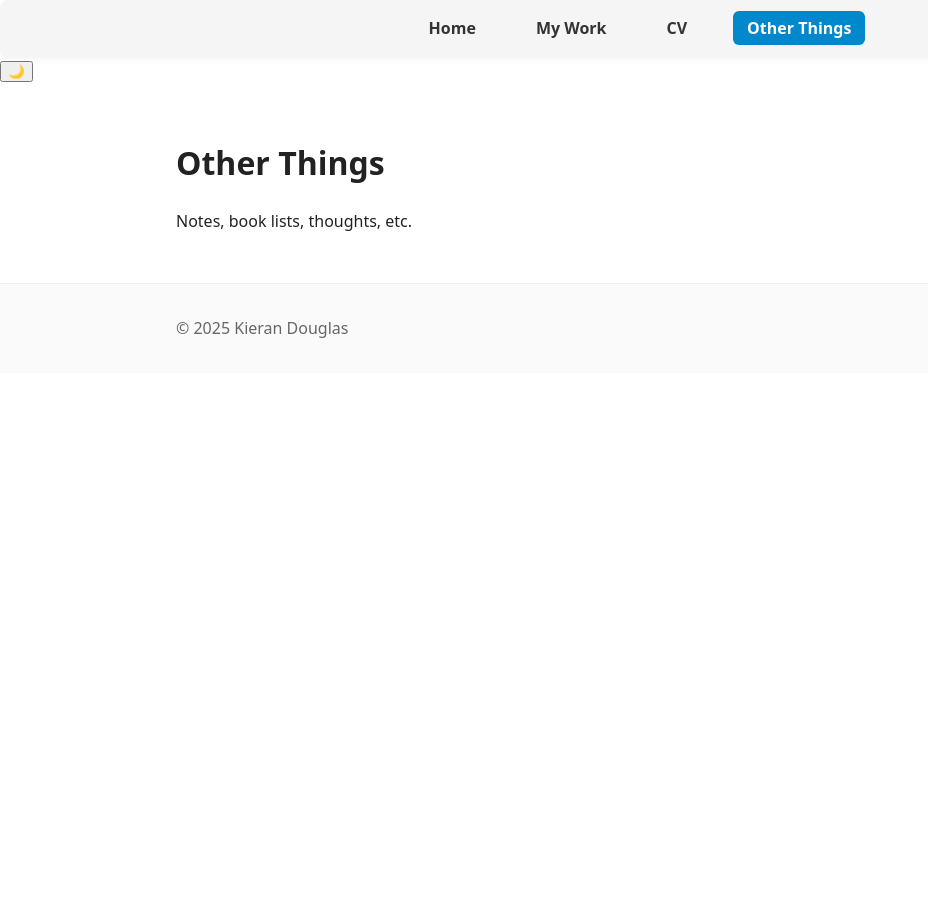
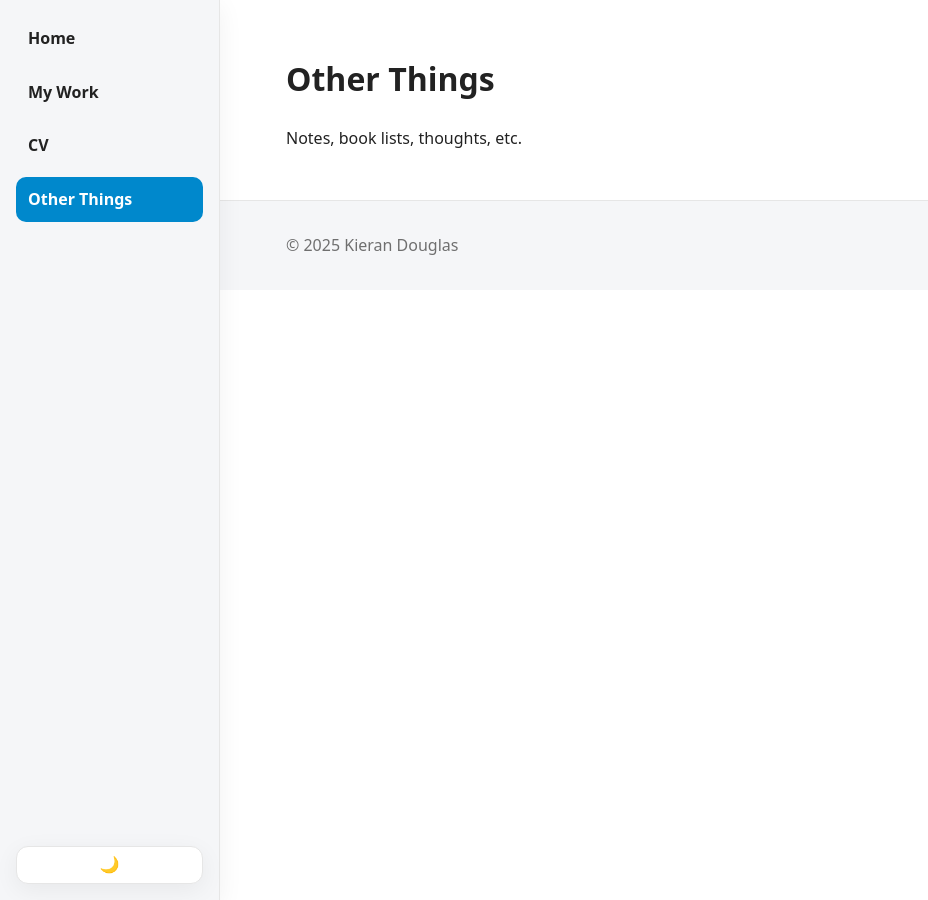
Before and after one commit to KieranCDouglas/kierancdouglas.github.io, a Jekyll site: the page built from other-things.md, in a window 1280 px wide. Shown: the whole page, without its empty margins (0-928 px from the left). Built offline with Jekyll 4.4.1, drawn with Linux system fonts in a browser that asks for light colours.

Commit message:
Update style.css

```diff
--- a/assets/css/style.css
+++ b/assets/css/style.css
@@ -1,14 +1,51 @@
+/* ===================== */
+/* THEME TOKENS          */
+/* ===================== */
 :root {
-  --max-width: 760px;
+  --max-width: 960px;
+
+  /* light theme */
+  --bg: #ffffff;
+  --text: #222222;
+  --muted: #6f6f6f;
+  --surface: #ffffff;
+  --surface-2: #f5f6f8;
+  --border: #e6e6e6;
+  --brand: #0088cc;
+
+  --radius: 16px;
+  --shadow: 0 6px 24px rgba(0,0,0,.06);
 }
 
+html[data-theme="dark"] {
+  --bg: #0f1115;
+  --text: #e7e7e7;
+  --muted: #a0a0a0;
+  --surface: #161a23;
+  --surface-2: #1c2230;
+  --border: #2b3447;
+  --brand: #5ab0ff;
+  --shadow: 0 8px 28px rgba(0,0,0,.45);
+}
+
+/* Respect system preference if user hasn't chosen */
+@media (prefers-color-scheme: dark) {
+  html:not([data-theme="light"]):not([data-theme="dark"]) {
+    color-scheme: dark;
+  }
+}
+
+/* ===================== */
+/* BASE LAYOUT           */
+/* ===================== */
 * { box-sizing: border-box; }
 
 body {
   margin: 0;
   font: 16px/1.6 system-ui, -apple-system, Segoe UI, Roboto, Helvetica, Arial, sans-serif;
-  color: #222;
-  background: #fff;
+  color: var(--text);
+  background: var(--bg);
+  padding-left: 220px; /* space for the fixed sidebar */
 }
 
 .container {
@@ -17,106 +54,91 @@ body {
   padding: 0 1rem;
 }
 
-.site-header { background: #fafafa; border-bottom: 1px solid #eee; }
-.site-title { margin: 0; font-size: 1.4rem; }
-.site-title a { text-decoration: none; color: inherit; }
-.site-tagline { margin: .25rem 0 0; color: #777; }
-
 main.container { padding: 2rem 1rem; }
 
-.site-footer { border-top: 1px solid #eee; background: #fafafa; padding: 1rem 0; color: #666; }
+.site-footer {
+  border-top: 1px solid var(--border);
+  background: var(--surface-2);
+  padding: 1rem 0;
+  color: var(--muted);
+}
 
-/* Your existing navbar styles */
+/* ===================== */
+/* SIDEBAR NAV (DESKTOP) */
+/* ===================== */
+.navbar {
+  position: fixed;
+  inset: 0 auto 0 0;     /* left sidebar */
+  width: 220px;
+  height: 100vh;
+  display: flex;
+  flex-direction: column;
+  gap: 12px;
+  padding: 16px;
+  background: var(--surface-2);
+  border-right: 1px solid var(--border);
+  box-shadow: var(--shadow);
+  z-index: 1000;
+}
+
+/* optional brand (if you add it in navigation.html) */
+.brand-link {
+  font-weight: 800;
+  text-decoration: none;
+  color: var(--text);
+}
+.brand-link:hover { opacity: .85; }
+
+/* vertical link list */
 .navbar ul {
   list-style: none;
   display: flex;
-  justify-content: center;
-  gap: 32px;
-  background: #f5f5f5;
-  padding: 1rem 0;
+  flex-direction: column;
+  gap: 8px;
+  padding: 0;
   margin: 0;
-  border-radius: 8px;
-  box-shadow: 0 2px 8px rgba(0,0,0,0.04);
+  background: transparent;
+  border-radius: 0;
+  box-shadow: none;
 }
+
 .navbar a {
+  display: block;
   text-decoration: none;
-  color: #333;
+  color: var(--text);
   font-weight: 600;
-  padding: 6px 14px;
-  border-radius: 6px;
-  transition: background 0.2s, color 0.2s;
+  padding: 10px 12px;
+  border-radius: 10px;
+  transition: background .2s, color .2s, transform .05s;
 }
-.navbar a:hover,
+.navbar a:hover { background: rgba(0,0,0,.04); }
+html[data-theme="dark"] .navbar a:hover { background: rgba(255,255,255,.06); }
+
 .navbar a.active {
-  background: #0088cc;
+  background: var(--brand);
   color: #fff;
 }
 
-/* --- Project list styles --- */
-.project-list {
-  list-style: none;
-  padding: 0;
-  margin: 1rem 0;
-  display: grid;
-  gap: 16px;
+/* dark-mode toggle button inside the sidebar */
+.theme-toggle {
+  margin-top: auto;      /* push to bottom */
+  align-self: stretch;
+  appearance: none;
+  border: 1px solid var(--border);
+  background: var(--surface);
+  color: var(--text);
+  border-radius: 12px;
+  padding: 10px 12px;
+  font-size: 16px;
+  line-height: 1;
+  cursor: pointer;
+  box-shadow: var(--shadow);
 }
-.project-card {
-  border: 1px solid #eee;
-  border-radius: 12px;
-  padding: 12px;
-  background: #fff;
-  transition: box-shadow 0.2s ease;
-}
-.project-card:hover {
-  box-shadow: 0 2px 8px rgba(0,0,0,0.08);
-}
-.project-link {
-  display: grid;
-  grid-template-columns: 120px 1fr;
-  gap: 12px;
-  text-decoration: none;
-  color: inherit;
-}
-.project-thumb {
-  width: 120px;
-  height: 80px;
-  object-fit: cover;
-  border-radius: 8px;
-}
-.project-meta .muted {
-  color: #777;
-  font-weight: 400;
-}
-.project-meta .summary {
-  color: #444;
-  margin-top: 4px;
-}
-@media (max-width: 640px) {
-  .project-link {
-    grid-template-columns: 1fr;
-  }
-  .project-thumb {
-    width: 100%;
-    height: auto;
-  }
-}
+.theme-toggle:hover { filter: brightness(0.98); }
 
-/* ===== Theme tokens (easy to tweak) ===== */
-:root {
-  --max-width: 960px;
-  --brand: #0088cc;
-  --text: #222;
-  --muted: #777;
-  --surface: #ffffff;
-  --surface-2: #f7f7f8;
-  --radius: 16px;
-  --shadow: 0 6px 24px rgba(0,0,0,.06);
-}
-
-/* Layout containers */
-.container { max-width: var(--max-width); margin: 0 auto; padding: 0 1rem; }
-
-/* Buttons */
+/* ===================== */
+/* BUTTONS               */
+/* ===================== */
 .btn {
   display: inline-block;
   padding: 10px 16px;
@@ -128,72 +150,102 @@ main.container { padding: 2rem 1rem; }
 .btn--primary { background: var(--brand); color: #fff; }
 .btn--primary:hover { filter: brightness(0.95); }
 .btn--ghost { background: transparent; color: var(--brand); }
-.btn--ghost:hover { background: rgba(0,0,0,.03); }
+.btn--ghost:hover { background: rgba(0,0,0,.04); }
+html[data-theme="dark"] .btn--ghost:hover { background: rgba(255,255,255,.06); }
 
-/* Hero */
-.home .hero {
+/* ===================== */
+/* INTRO / ABOUT CARD    */
+/* ===================== */
+.intro {
   display: grid;
-  grid-template-columns: 1.1fr .9fr;
-  align-items: center;
-  gap: 40px;
-  padding: 48px 0 24px;
+  grid-template-columns: 1.2fr .8fr;
+  gap: 28px;
+  padding: 24px;
+  background: var(--surface);
+  border: 1px solid var(--border);
+  border-radius: var(--radius);
+  box-shadow: var(--shadow);
+  margin: 28px 0 12px;
 }
-.eyebrow {
-  letter-spacing: .16em;
-  text-transform: uppercase;
-  color: var(--muted);
-  font-size: .85rem;
-  margin: 0 0 .5rem;
-}
-.hero__title {
-  font-size: clamp(28px, 4vw, 44px);
-  line-height: 1.2;
-  margin: 0 0 .5rem;
-}
-.hero__title em { font-style: normal; text-decoration: underline; text-decoration-thickness: .15em; text-underline-offset: .18em; }
-.hero__tagline { color: var(--muted); margin: 0 0 1rem; }
-.hero__actions { display: flex; gap: 12px; }
-.hero__image img {
-  width: 100%; height: auto; border-radius: var(--radius); box-shadow: var(--shadow);
+.intro__title { margin: 0 0 .25rem; font-size: clamp(28px, 4vw, 40px); line-height: 1.2; }
+.intro__blurb { color: #444; margin: 0 0 12px; }
+html[data-theme="dark"] .intro__blurb { color: var(--muted); }
+.intro__contacts { list-style: none; padding: 0; margin: 0 0 12px; color: var(--text); }
+.intro__contacts li { margin: 4px 0; }
+.intro__image img {
+  width: 100%;
+  height: auto;
+  max-height: 320px;
+  object-fit: cover;
+  border-radius: 14px;
+  box-shadow: var(--shadow);
 }
 
-/* About mini section */
-.about {
-  display: grid;
-  grid-template-columns: 120px 1fr;
-  gap: 20px;
-  align-items: center;
-  padding: 24px 0 8px;
+/* ===================== */
+/* SECTIONS / CARDS      */
+/* ===================== */
+.section-title {
+  text-align: center;
+  margin: 40px 0 12px;
+  letter-spacing: .12em;
+  text-transform: uppercase;
 }
-.about__avatar {
-  width: 120px; height: 120px; border-radius: 50%;
-  object-fit: cover; box-shadow: var(--shadow);
-}
-.about__links .btn { margin-right: 8px; }
 
-/* Section title */
-.section-title { text-align: center; margin: 40px 0 12px; letter-spacing: .12em; text-transform: uppercase; }
-
-/* Cards grid */
 .cards {
   list-style: none; padding: 0; margin: 0 0 40px;
   display: grid; grid-template-columns: repeat(3, 1fr); gap: 18px;
 }
-.card { background: var(--surface); border: 1px solid #eee; border-radius: var(--radius); overflow: hidden; box-shadow: var(--shadow); }
+.card  { background: var(--surface); border: 1px solid var(--border); border-radius: var(--radius); overflow: hidden; box-shadow: var(--shadow); }
 .card__link { text-decoration: none; color: inherit; display: block; }
 .card__thumb { width: 100%; height: 160px; object-fit: cover; }
 .card__body { padding: 12px 14px 16px; }
 .card__title { margin: 0 0 4px; font-size: 1.05rem; }
 .card__meta { margin: 0 0 8px; color: var(--muted); }
 .card__summary { margin: 0; color: #444; }
+html[data-theme="dark"] .card__summary { color: var(--text); }
 
-/* Responsive tweaks */
+/* ===================== */
+/* PROJECT LIST (legacy) */
+/* ===================== */
+.project-list { list-style: none; padding: 0; margin: 1rem 0; display: grid; gap: 16px; }
+.project-card { border: 1px solid var(--border); border-radius: 12px; padding: 12px; background: var(--surface); transition: box-shadow .2s ease; }
+.project-card:hover { box-shadow: var(--shadow); }
+.project-link { display: grid; grid-template-columns: 120px 1fr; gap: 12px; text-decoration: none; color: inherit; }
+.project-thumb { width: 120px; height: 80px; object-fit: cover; border-radius: 8px; }
+.project-meta .muted { color: var(--muted); font-weight: 400; }
+.project-meta .summary { color: #444; margin-top: 4px; }
+html[data-theme="dark"] .project-meta .summary { color: var(--text); }
+
+/* ===================== */
+/* RESPONSIVE            */
+/* ===================== */
 @media (max-width: 900px) {
-  .home .hero { grid-template-columns: 1fr; }
+  body { padding-left: 0; } /* collapse sidebar */
+  .navbar {
+    position: static;
+    width: auto;
+    height: auto;
+    flex-direction: row;
+    align-items: center;
+    padding: 10px 12px;
+    border-right: 0;
+    border-bottom: 1px solid var(--border);
+  }
+  .navbar ul {
+    flex-direction: row;
+    gap: 16px;
+    background: var(--surface-2);
+    padding: 8px 12px;
+    border-radius: 8px;
+    box-shadow: var(--shadow);
+    flex: 1;
+  }
+  .theme-toggle { margin-top: 0; width: auto; }
+
+  .intro { grid-template-columns: 1fr; }
   .cards { grid-template-columns: repeat(2, 1fr); }
 }
+
 @media (max-width: 640px) {
-  .about { grid-template-columns: 1fr; text-align: center; }
-  .about__avatar { margin: 0 auto; }
   .cards { grid-template-columns: 1fr; }
 }
```
